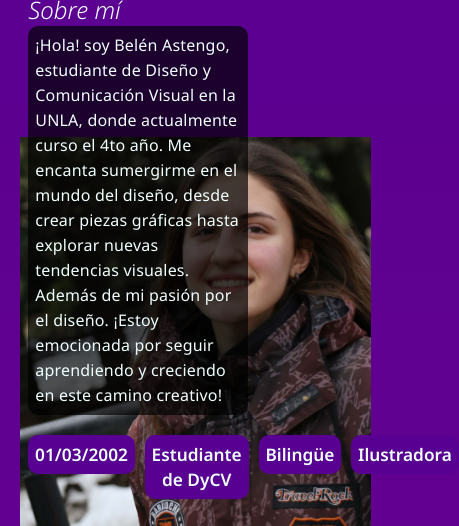
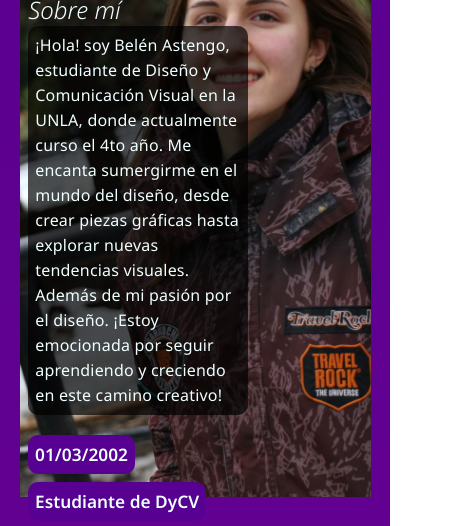
Before and after one commit to BelenAstengo/cv, a plain HTML site: page index.html in a window 390 px wide. Shown: the part 311-837 px from the top of the page, 459 px wide, since content can reach past the window. Drawn offline with Linux system fonts and the light colour scheme.

Commit message:
cambio 3

```diff
--- a/style.css
+++ b/style.css
@@ -900,12 +900,13 @@ textarea {
 
 	.contenedor {
 		margin: 30% 0% 10% 0%;
-		height: 140vh;
+		height: 95vh;
 		border-radius: 10px;
 		padding: 5% 0% 0% 2.5%;
-		background-size: 220%;
-		background-position: -200px;
+		background-size: 250%;
+		background-position: -250px;
 		background-repeat: no-repeat;
+		border-radius: 10px;
 	}
 
 	.contenedor p {
@@ -918,6 +919,9 @@ textarea {
 	.contenedor ul {
 		margin-top: 20px;
 		font-weight: 600;
+		display: flex;
+		flex-direction: column;
+		gap: 5px;
 	}
 
 	.contenedor li {
@@ -1006,6 +1010,11 @@ textarea {
 		margin-bottom: 10px;
 	}
 
+	.datos p {
+		font-size: 1em;
+	}
+
+
 	.proyectos {
 		margin-top: 25%;
 		font-size: 3em;
```
Also changed, not shown: img/astengobelen-cv -fondo-mobile.jpg (deleted).
